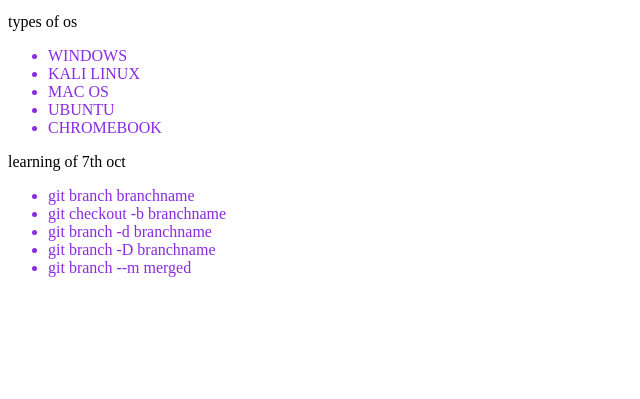
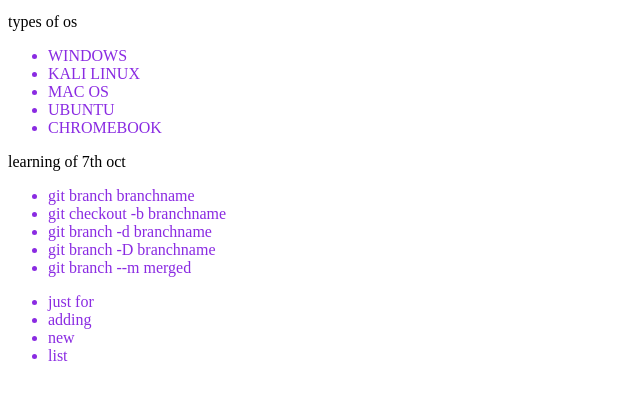
Before and after one commit to shankarjatin/brlgit, a plain HTML site: page index.html in a window 1280 px wide. Shown: the part 119-518 px from the top of the page, without its empty margins (0-640 px from the left). Drawn offline with Linux system fonts and the light colour scheme.

Commit message:
list added

```diff
--- a/index.html
+++ b/index.html
@@ -33,5 +33,11 @@
         <li>git branch -D branchname</li>
         <li>git branch --m merged</li>
     </ul>
+<ul>
+<li>just for
+</li>
+<li>adding </li>
+<li>new </li>
+<li>list</li></ul>
 </body>
 </html>
```
